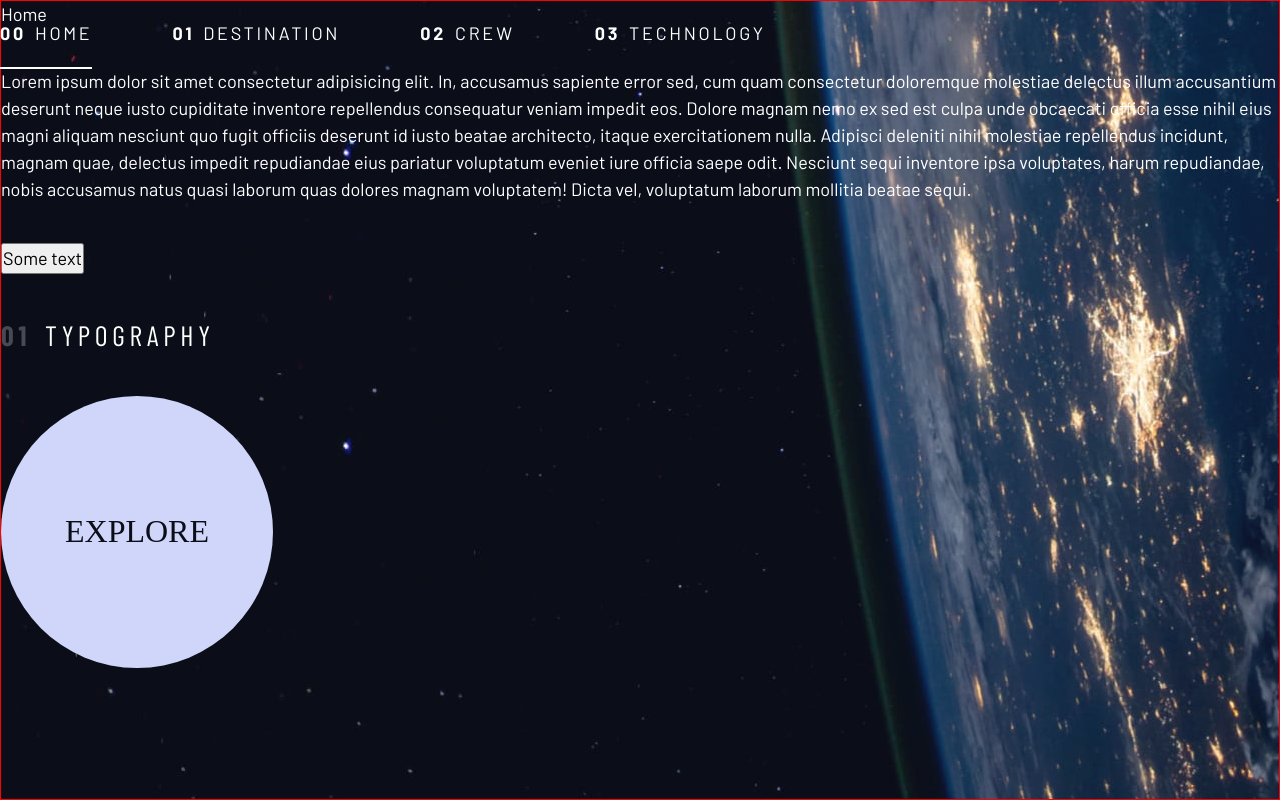
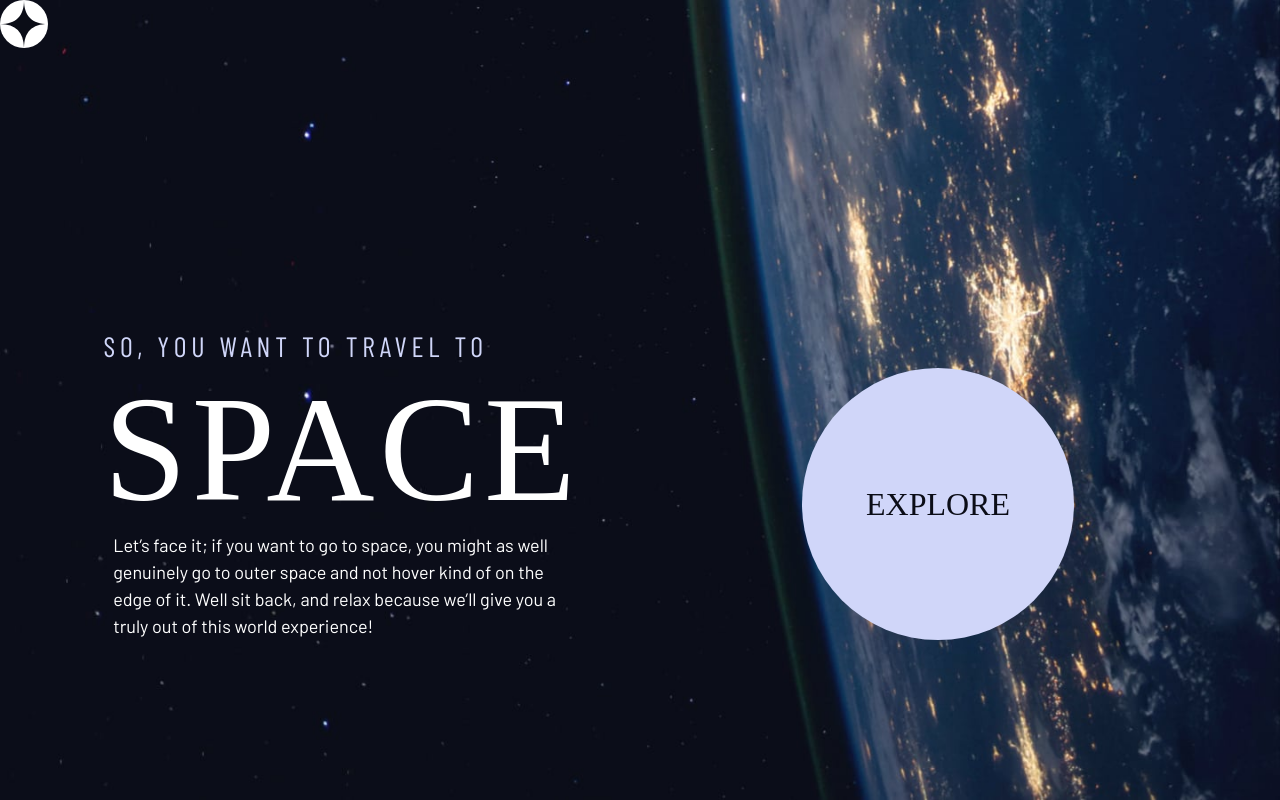
Before and after one commit to petradev79/Space-Tourism, a Vue app: page / in a window 1280 px wide. Built offline with nearby package versions, Linux system fonts and the light colour scheme; a web font is replaced by a local one.

Commit message:
Home page layout

```diff
--- a/src/App.vue
+++ b/src/App.vue
@@ -1,5 +1,19 @@
 <template>
-  <Navigation />
+  <header class="header flex">
+    <div>
+      <svg xmlns="http://www.w3.org/2000/svg" width="48" height="48">
+        <g fill="none" fill-rule="evenodd">
+          <circle cx="24" cy="24" r="24" fill="#FFF" />
+          <path
+            fill="#0B0D17"
+            d="M24 0c0 16-8 24-24 24 15.718.114 23.718 8.114 24 24 0-16 8-24 24-24-16 0-24-8-24-24z"
+          />
+        </g>
+      </svg>
+    </div>
+    <button v-if="mobileView"><span class="sr-only">Menu</span></button>
+    <!-- <Navigation /> -->
+  </header>
 
   <!-- Tabs -->
   <!-- <div class="tabs underline flex">
@@ -43,13 +57,25 @@ import Navigation from "@/components/Navigation.vue";
 
 export default {
   components: { Navigation },
+  methods: {
+    handleView() {
+      this.mobileView = window.innerWidth <= 576;
+    },
+  },
 };
 </script>
 
 <style lang="scss">
+.header {
+  position: fixed;
+  width: 100%;
+  justify-content: space-between;
+  z-index: 100;
+}
+/////////////////////////////////
 .underline {
   a {
-    padding: var(--underline-gap, 1rem) 0;
+    // padding: var(--underline-gap, 1rem) 0;
     border-bottom: 0.2rem solid rgba($color-white, 0);
 
     &:hover,
@@ -65,8 +91,8 @@ export default {
 }
 
 .navigation {
-  --gap: 8rem;
-  --underline-gap: 2rem;
+  // --gap: 8rem;
+  // --underline-gap: 2rem;
 
   span {
     font-weight: 700;
@@ -75,7 +101,7 @@ export default {
 }
 
 .tabs {
-  --gap: 2rem;
+  // --gap: 2rem;
 
   span {
     display: none;
@@ -103,7 +129,7 @@ export default {
 // numbers
 .numbers {
   flex-direction: column;
-  --gap: 3rem;
+  // --gap: 3rem;
 
   a {
     display: inline-grid;
--- a/src/components/LargeButton.vue
+++ b/src/components/LargeButton.vue
@@ -1,5 +1,7 @@
 <template>
-  <a href="#" class="large-button">Explore</a>
+  <a href="#" class="large-button uppercase ff-serif text-dark bg-accent"
+    >Explore</a
+  >
 </template>
 
 <script>
@@ -9,12 +11,17 @@ export default {};
 <style lang="scss" scoped>
 .large-button {
   position: relative;
-  padding: 0 2em;
+  padding-inline: 2em;
+  font-size: 2rem;
   display: inline-grid;
   place-items: center;
   border-radius: 50%;
   aspect-ratio: 1;
   z-index: 1;
+
+  @include respond(tab) {
+    font-size: 3.2rem;
+  }
 
   &::after {
     content: "";
--- a/src/components/Navigation.vue
+++ b/src/components/Navigation.vue
@@ -1,5 +1,5 @@
 <template>
-  <div class="navigation flex">
+  <nav class="navigation flex flow">
     <router-link to="/" class="uppercase text-white ls-2"
       ><span>00</span>Home</router-link
     >
@@ -12,27 +12,40 @@
     <router-link to="/technology" class="uppercase text-white ls-2"
       ><span>03</span>Technology</router-link
     >
-  </div>
+  </nav>
 </template>
 
 <style lang="scss" scoped>
 .navigation {
+  flex-direction: column;
   position: fixed;
-  --gap: 8rem;
+  inset: 0 0 0 30%;
+  --flow-space: 3.2rem;
+  padding: min(11.8rem, 15vh) 3.2rem;
+  background-color: rgba($color-dark, 0.95);
+
+  @supports (backdrop-filter: blur(1rem)) {
+    & {
+      background-color: rgba($color-white, 0.04);
+      backdrop-filter: blur(3rem);
+    }
+  }
 
   a {
-    padding: 2rem 0;
+    font-family: $ff-sans-cond;
+    font-size: 1.6rem;
+    // padding-block: 2rem;
     border-bottom: 0.2rem solid rgba($color-white, 0);
 
-    &:hover,
-    &:focus {
-      border-color: rgba($color-white, 0.25);
-    }
+    // &:hover,
+    // &:focus {
+    //   border-color: rgba($color-white, 0.25);
+    // }
 
-    &.router-link-exact-active {
-      border-color: rgba($color-white, 1);
-      color: $color-white;
-    }
+    // &.router-link-exact-active {
+    //   border-color: rgba($color-white, 1);
+    //   color: $color-white;
+    // }
   }
 
   span {
--- a/src/scss/_general.scss
+++ b/src/scss/_general.scss
@@ -4,9 +4,6 @@
   margin: 0;
   padding: 0;
   box-sizing: border-box;
-  font-family: inherit;
-  font-size: inherit;
-  line-height: inherit;
 }
 
 html {
@@ -14,12 +11,19 @@ html {
 }
 
 body {
-  min-height: 100vh;
   font-family: $ff-sans-normal;
-  font-size: $fs-400;
+  font-size: 1.5rem;
   line-height: 1.5;
   color: $color-white;
   background-color: $color-dark;
+
+  @include respond(tab) {
+    font-size: 1.6rem;
+  }
+
+  @include respond(lap) {
+    font-size: 1.8rem;
+  }
 }
 
 h1,
--- a/src/scss/_mixins.scss
+++ b/src/scss/_mixins.scss
@@ -0,0 +1,23 @@
+// MEDIA QUERY MANAGER
+@mixin respond($breakpoint) {
+  @if $breakpoint == tab {
+    @media only screen and (min-width: 36em) {
+      @content;
+    } // 576px
+  }
+  @if $breakpoint == lap {
+    @media only screen and (min-width: 62em) {
+      @content;
+    } // 992px
+  }
+  // @if $breakpoint == lap {
+  //   @media only screen and (min-width: 75em) {
+  //     @content;
+  //   } // 1200px
+  // }
+  // @if $breakpoint == big {
+  //   @media only screen and (min-width: 90em) {
+  //     @content;
+  //   } // 1440px
+  // }
+}
--- a/src/scss/_utilities.scss
+++ b/src/scss/_utilities.scss
@@ -1,23 +1,59 @@
 /* general */
 .flex {
   display: flex;
-  gap: var(--gap, 1rem);
 }
 
 .grid {
   display: grid;
-  gap: var(--gap, 1rem);
+}
+
+.block {
+  display: block;
 }
 
 .flow > *:where(:not(:last-child)) {
-  margin-bottom: var(--flow-space, 1rem);
-  // outline: 1px solid red;
+  margin-bottom: var(--flow-space, 1.6rem);
+
+  // @include respond(tab) {
+  //   margin-bottom: var(--flow-space, 2.4rem);
+  // }
 }
 
-.container {
-  max-width: 80rem;
-  margin-inline: auto;
-  padding-inline: 2em;
+.grid-container {
+  min-height: 100vh;
+  padding-inline: 2.4rem;
+  padding-top: 8.8rem;
+  display: grid;
+  text-align: center;
+  place-items: center;
+  background-size: cover;
+  background-position: bottom center;
+
+  p {
+    max-width: 45ch;
+    margin-inline: auto;
+  }
+
+  @include respond(lap) {
+    // column-gap: 3rem;
+    grid-template-columns: minmax(2rem, 1fr) repeat(2, minmax(0, 64rem)) minmax(
+        2rem,
+        1fr
+      );
+    text-align: left;
+  }
+}
+
+.grid-container > *:first-child {
+  @include respond(lap) {
+    grid-column: 2;
+  }
+}
+
+.grid-container > *:last-child {
+  @include respond(lap) {
+    grid-column: 3;
+  }
 }
 
 // To hide information intended only for screen readers
@@ -78,35 +114,3 @@
 .uppercase {
   text-transform: uppercase;
 }
-
-.fs-9 {
-  font-size: $fs-900;
-}
-.fs-8 {
-  font-size: $fs-800;
-}
-.fs-7 {
-  font-size: $fs-700;
-}
-.fs-6 {
-  font-size: $fs-600;
-}
-.fs-5 {
-  font-size: $fs-500;
-}
-.fs-4 {
-  font-size: $fs-400;
-}
-.fs-3 {
-  font-size: $fs-300;
-}
-.fs-2 {
-  font-size: $fs-200;
-}
-
-.fs-9,
-.fs-8,
-.fs-7,
-.fs-6 {
-  line-height: 1.1;
-}
--- a/src/scss/_variables.scss
+++ b/src/scss/_variables.scss
@@ -3,16 +3,6 @@ $color-dark: #0b0d17;
 $color-light: #d0d6f9;
 $color-white: #fff;
 
-/* font-sizes */
-$fs-900: 15rem;
-$fs-800: 10rem;
-$fs-700: 5.6rem;
-$fs-600: 3.2rem;
-$fs-500: 2.8rem;
-$fs-400: 1.8rem;
-$fs-300: 1.6rem;
-$fs-200: 1.4rem;
-
 /* font-families */
 $ff-serif: "Bellefair", serif;
 $ff-sans-cond: "Barlow Condensed", sans-serif;
--- a/src/views/Destination.vue
+++ b/src/views/Destination.vue
@@ -1,3 +1,15 @@
 <template>
   <h1>Destination</h1>
+  <p>{{ destination }}</p>
 </template>
+
+<script>
+import store from "@/data.json";
+export default {
+  computed: {
+    destination() {
+      return store.destinations;
+    },
+  },
+};
+</script>
--- a/src/views/Home.vue
+++ b/src/views/Home.vue
@@ -1,38 +1,68 @@
 <template>
-  <div class="home flow" style="--flow-space: 4rem">
-    <h1>Home</h1>
-    <p class="text-white">
-      Lorem ipsum dolor sit amet consectetur adipisicing elit. In, accusamus
-      sapiente error sed, cum quam consectetur doloremque molestiae delectus
-      illum accusantium deserunt neque iusto cupiditate inventore repellendus
-      consequatur veniam impedit eos. Dolore magnam nemo ex sed est culpa unde
-      obcaecati officia esse nihil eius magni aliquam nesciunt quo fugit
-      officiis deserunt id iusto beatae architecto, itaque exercitationem nulla.
-      Adipisci deleniti nihil molestiae repellendus incidunt, magnam quae,
-      delectus impedit repudiandae eius pariatur voluptatum eveniet iure officia
-      saepe odit. Nesciunt sequi inventore ipsa voluptates, harum repudiandae,
-      nobis accusamus natus quasi laborum quas dolores magnam voluptatem! Dicta
-      vel, voluptatum laborum mollitia beatae sequi.
-    </p>
-    <button>Some text</button>
-    <NumberedTitle number="01" text="typography" />
-    <LargeButton class="uppercase ff-serif fs-6 text-dark bg-accent" />
+  <div class="home grid-container">
+    <div>
+      <h1 class="text-accent ff-sans-cond uppercase ls-1">
+        So, you want to travel to
+        <span class="block ff-serif text-white">Space</span>
+      </h1>
+      <p>
+        Let’s face it; if you want to go to space, you might as well genuinely
+        go to outer space and not hover kind of on the edge of it. Well sit
+        back, and relax because we’ll give you a truly out of this world
+        experience!
+      </p>
+    </div>
+    <div>
+      <LargeButton />
+    </div>
   </div>
 </template>
 
 <script>
-import NumberedTitle from "@/components/NumberedTitle.vue";
 import LargeButton from "@/components/LargeButton.vue";
+
 export default {
   name: "Home",
-  components: { NumberedTitle, LargeButton },
+  components: { LargeButton },
 };
 </script>
 
 <style lang="scss" scoped>
 .home {
-  border: 1px solid red;
-  min-height: 100vh;
-  background-image: url("~@/assets/home/background-home-desktop.jpg");
+  background-image: url("~@/assets/home/background-home-mobile.jpg");
+
+  @include respond(tab) {
+    background-position: center center;
+    background-image: url("~@/assets/home/background-home-tablet.jpg");
+  }
+
+  @include respond(lap) {
+    padding-bottom: max(13rem, 20vh);
+    align-items: end;
+    background-image: url("~@/assets/home/background-home-desktop.jpg");
+  }
+
+  h1 {
+    font-size: 1.6rem;
+    // margin-bottom: 1.6rem;
+
+    @include respond(tab) {
+      font-size: 2rem;
+    }
+
+    @include respond(lap) {
+      font-size: 2.8rem;
+    }
+
+    span {
+      font-size: clamp(8rem, 10vw + 1rem, 15rem);
+      line-height: 1.1;
+      // margin-top: 1.6rem;
+
+      @include respond(tab) {
+        font-size: 15rem;
+      }
+    }
+  }
 }
 </style>
```
